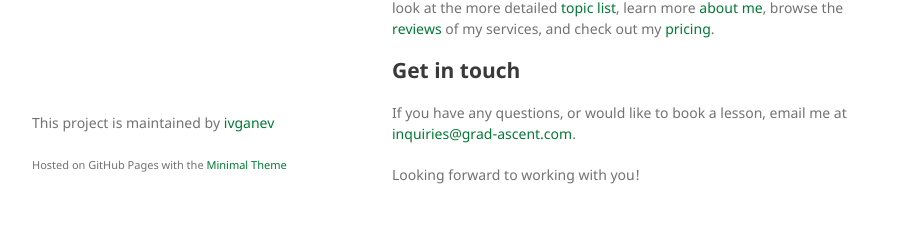
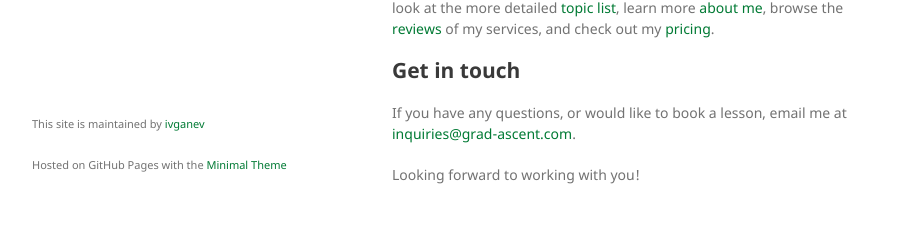
Before and after one commit to ivganev/tutoring, a Jekyll site: the page built from index.md, in a window 1280 px wide. Shown: the part 656-908 px from the top of the page, without its empty margins (178-1100 px from the left). Built offline with Jekyll 4.4.1, drawn with Linux system fonts in a browser that asks for light colours; our own code applies the rules of GitHub Pages for plain Markdown files.

Commit message:
change page maintenance message

```diff
--- a/_layouts/default.html
+++ b/_layouts/default.html
@@ -58,7 +58,7 @@
       </section>
       <footer>
         {% if site.github.is_project_page %}
-        <p>This project is maintained by <a href="{{ site.github.owner_url }}">{{ site.github.owner_name }}</a></p>
+        <p><small>This site is maintained by <a href="{{ site.github.owner_url }}">{{ site.github.owner_name }}</small></a></p>
         {% endif %}
         <p><small>Hosted on GitHub Pages with the <a href="https://github.com/pages-themes/minimal">Minimal Theme</a></small></p>
       </footer>
```
